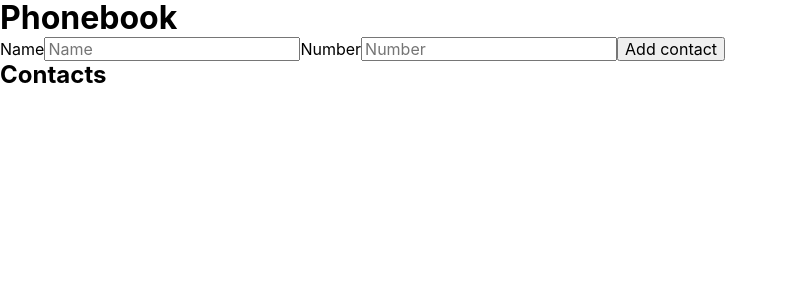
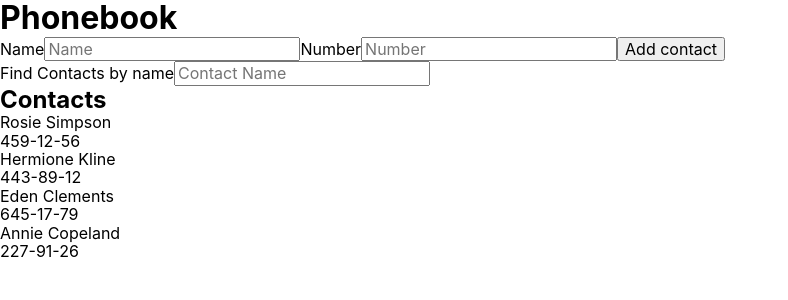
Before and after one commit to ultrasoundcode/goit-react-hw-02-phonebook, a React (Create React App) app: page / in a window 1280 px wide. Shown: the top 300 px of the page, without its empty margins (0-788 px from the left). Built offline with nearby package versions, Linux system fonts and the light colour scheme.

Commit message:
Update
add FilterContact.jsx

```diff
--- a/src/App.jsx
+++ b/src/App.jsx
@@ -2,10 +2,17 @@ import { Component } from 'react';
 import { GlobalStyle } from 'components/GlobalStyle';
 import ContactForm from 'components/ContactForm/ContactForm';
 import ContactsList from 'components/ContactsList/ContactsList';
+import FilterContact from 'components/FilterContact/FilterContact';
 
 export class App extends Component {
   state = {
-    contacts: [],
+    contacts: [
+      { id: 'id-1', name: 'Rosie Simpson', number: '459-12-56' },
+      { id: 'id-2', name: 'Hermione Kline', number: '443-89-12' },
+      { id: 'id-3', name: 'Eden Clements', number: '645-17-79' },
+      { id: 'id-4', name: 'Annie Copeland', number: '227-91-26' },
+    ],
+    filter: '',
     name: '',
     number: '',
   };
@@ -14,16 +21,28 @@ export class App extends Component {
       contacts: [...prevState.contacts, newContact],
     }));
   };
+  changeFilter = event => {
+    this.setState({ filter: event.target.value });
+  };
+  getVisibleContacts = () => {
+    const { contacts, filter } = this.state;
+    const normalizedFilter = filter.toLowerCase();
+    return contacts.filter(contact =>
+      contact.name.toLowerCase().includes(normalizedFilter)
+    );
+  };
 
   render() {
-    const { contacts } = this.state;
+    const visibleContacts = this.getVisibleContacts();
+    const { contacts, filter } = this.state;
     return (
       <div>
         <GlobalStyle />
         <h1>Phonebook</h1>
         <ContactForm contacts={contacts} onAddContact={this.addContact} />
+        <FilterContact value={filter} onChange={this.changeFilter} />
         <h2>Contacts</h2>
-        <ContactsList contacts={contacts} />
+        <ContactsList contacts={visibleContacts} />
       </div>
     );
   }
--- /dev/null
+++ b/src/components/FilterContact/FilterContact.jsx
@@ -0,0 +1,26 @@
+import { Formik, Field, Form, ErrorMessage } from 'formik';
+function FilterContact({ filter, onChange }) {
+  return (
+    <Formik
+      initialValues={{
+        name: '',
+      }}
+    >
+      <Form>
+        <label>
+          Find Contacts by name
+          <Field
+            name="name"
+            placeholder="Contact Name"
+            type="text"
+            value={filter}
+            onChange={onChange}
+          />
+          <ErrorMessage name="name" />
+        </label>
+      </Form>
+    </Formik>
+  );
+}
+
+export default FilterContact;
```
